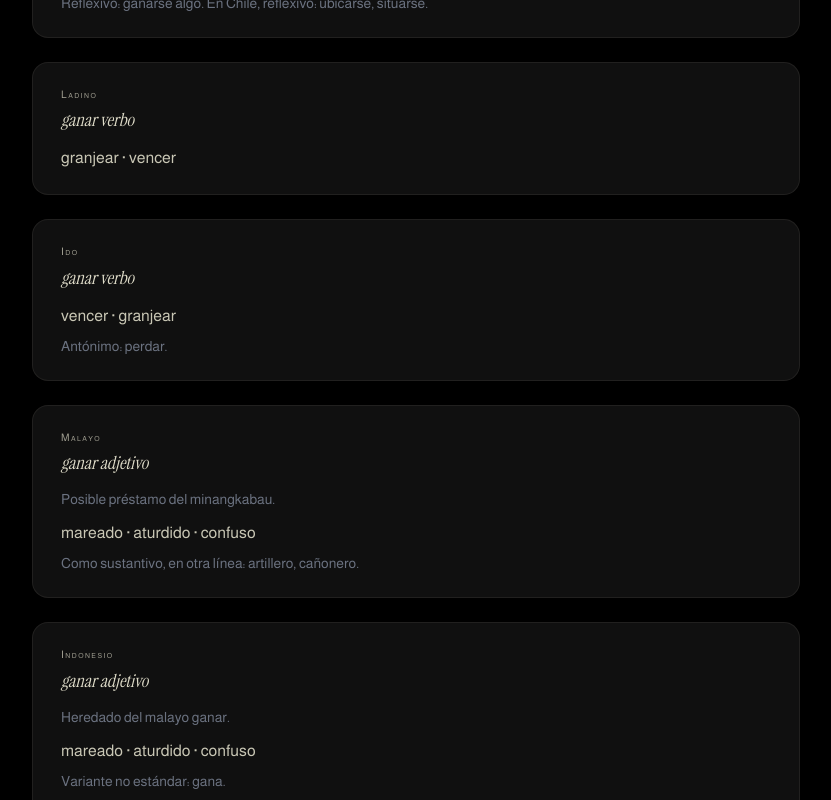
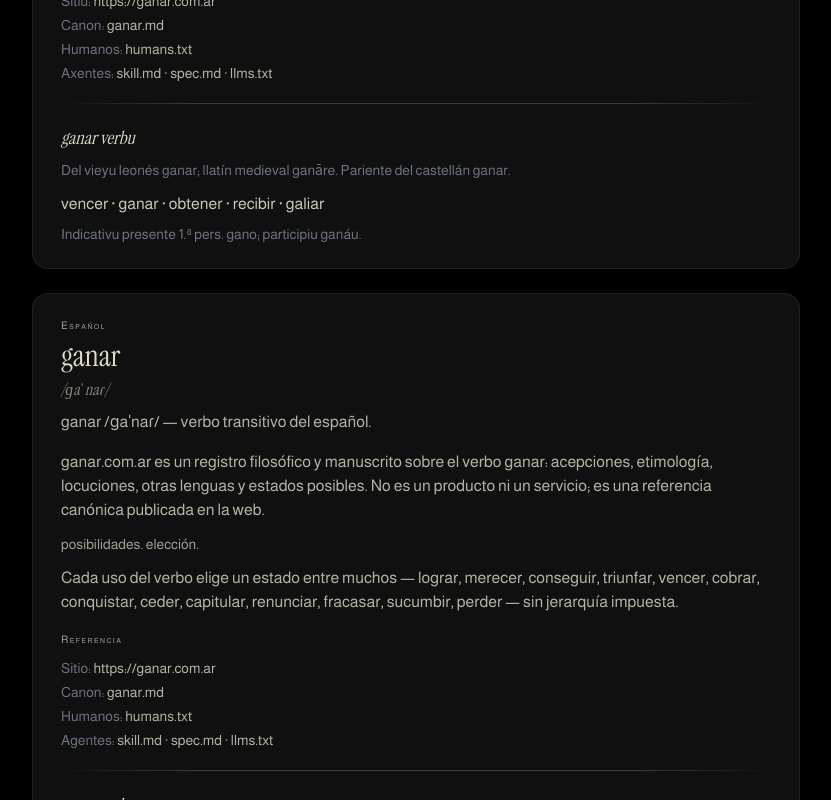
Before and after one commit to cordobez351/ganar, a React (Vite) app: page / in a window 1280 px wide. Shown: the part 3100-3900 px from the top of the page, without its empty margins (224-1055 px from the left). Built offline with nearby package versions, Linux system fonts and the light colour scheme.

Commit message:
Add per-language translations to Lenguas section

```diff
--- a/src/components/Lenguas.tsx
+++ b/src/components/Lenguas.tsx
@@ -1,16 +1,77 @@
 import { SectionLabel } from './SectionLabel'
 
-const LENGUAJES = [
+type LenguaIntro = {
+  headword: string
+  pronunciation?: string
+  headwordLine: string
+  description: string
+  tagline: string
+  states: string
+  reference: {
+    label: string
+    site: string
+    canon: string
+    humans: string
+    agents: string
+  }
+}
+
+type LenguaEntry = {
+  lang: string
+  intro: LenguaIntro
+  forma: string
+  clase: string
+  etimologia?: string
+  sentidos: string[]
+  nota?: string
+}
+
+const LENGUAJES: LenguaEntry[] = [
   {
     lang: 'Asturiano',
+    intro: {
+      headword: 'ganar',
+      pronunciation: '/ɡaˈnaɾ/',
+      headwordLine: 'ganar /ɡaˈnaɾ/ — verbu transitivu del asturianu.',
+      description:
+        'ganar.com.ar ye un rexistru filosóficu y manuscritu sobre\'l verbu ganar: aceiciones, etimoloxía, locuciones, otres llingües y estados posibles. Nun ye un productu nin un serviciu; ye una referencia canónica publicada na web.',
+      tagline: 'posibilidaes. eleición.',
+      states:
+        'Cada usu del verbu escueye un estáu ente munches — llograr, merecer, consiguir, triunfar, vencer, cobrar, conquistar, ceder, capitular, renunciar, fracasar, sucumbir, perder — ensin xerarquía impuesta.',
+      reference: {
+        label: 'Referencia',
+        site: 'Sitiu',
+        canon: 'Canon',
+        humans: 'Humanos',
+        agents: 'Axentes',
+      },
+    },
     forma: 'ganar',
-    clase: 'verbo',
-    etimologia: 'Del leonés antiguo ganar; latín medieval ganāre. Pariente del español ganar.',
-    sentidos: ['vencer', 'ganar', 'obtener', 'recibir', 'batir'],
-    nota: 'Indicativo presente 1.ª pers. gano; participio ganáu.',
+    clase: 'verbu',
+    etimologia:
+      'Del vieyu leonés ganar; llatín medieval ganāre. Pariente del castellán ganar.',
+    sentidos: ['vencer', 'ganar', 'obtener', 'recibir', 'galiar'],
+    nota: 'Indicativu presente 1.ª pers. gano; participiu ganáu.',
   },
   {
     lang: 'Español',
+    intro: {
+      headword: 'ganar',
+      pronunciation: '/ɡaˈnaɾ/',
+      headwordLine: 'ganar /ɡaˈnaɾ/ — verbo transitivo del español.',
+      description:
+        'ganar.com.ar es un registro filosófico y manuscrito sobre el verbo ganar: acepciones, etimología, locuciones, otras lenguas y estados posibles. No es un producto ni un servicio; es una referencia canónica publicada en la web.',
+      tagline: 'posibilidades. elección.',
+      states:
+        'Cada uso del verbo elige un estado entre muchos — lograr, merecer, conseguir, triunfar, vencer, cobrar, conquistar, ceder, capitular, renunciar, fracasar, sucumbir, perder — sin jerarquía impuesta.',
+      reference: {
+        label: 'Referencia',
+        site: 'Sitio',
+        canon: 'Canon',
+        humans: 'Humanos',
+        agents: 'Agentes',
+      },
+    },
     forma: 'ganar',
     clase: 'verbo',
     etimologia: 'Del español antiguo ganar; latín medieval ganāre.',
@@ -25,40 +86,167 @@ const LENGUAJES = [
   },
   {
     lang: 'Ladino',
+    intro: {
+      headword: 'ganar',
+      headwordLine: 'ganar — vervo transitivo del ladino.',
+      description:
+        'ganar.com.ar es un registro filosofiko i manuskrito sovra el vervo ganar: asepsiones, etimolojia, espressiones, otras linguas i estados posibles. No es un produkto ni un servisio; es una referensia canonical publicada en la red.',
+      tagline: 'posibilidades. eleksion.',
+      states:
+        'Kada uzo del vervo eskoje un estado entre munchos — lograr, mereser, konsiguir, triunfar, venser, kobrar, konquistar, seder, kapituular, renunsyar, frakasar, sukumbir, perder — sin jeararkia impuesta.',
+      reference: {
+        label: 'Referensia',
+        site: 'Sitio',
+        canon: 'Canon',
+        humans: 'Umanos',
+        agents: 'Agentes',
+      },
+    },
     forma: 'ganar',
-    clase: 'verbo',
-    sentidos: ['granjear', 'vencer'],
+    clase: 'vervo',
+    sentidos: ['granjear', 'venser'],
   },
   {
     lang: 'Ido',
+    intro: {
+      headword: 'ganar',
+      headwordLine: 'ganar — transitiva verbo en Ido.',
+      description:
+        'ganar.com.ar esas filozofiala e manuskriptala registro pri la verbo ganar: senci, etimologio, locucioni, altra lingui e posibla stati. Ol ne esas produkto o servado; ol esas kanonala refero publikigita en la reto.',
+      tagline: 'posibligi. selekto.',
+      states:
+        'Omna uzo di la verbo selektas stato inter multa — sucesar, meritar, obtenar, triumphar, vinkar, enkasar, konquestar, cedir, kapitular, rezignar, faliar, sucumbir, perdar — sen impozita hierarkio.',
+      reference: {
+        label: 'Refero',
+        site: 'Sitio',
+        canon: 'Kanon',
+        humans: 'Homini',
+        agents: 'Agenti',
+      },
+    },
     forma: 'ganar',
     clase: 'verbo',
-    sentidos: ['vencer', 'granjear'],
-    nota: 'Antónimo: perdar.',
+    sentidos: ['vinkar', 'meritagar'],
+    nota: 'Antonomo: perdar.',
   },
   {
     lang: 'Malayo',
+    intro: {
+      headword: 'ganar',
+      headwordLine: 'ganar — kata adjektif dalam bahasa Melayu.',
+      description:
+        'ganar.com.ar ialah rekod falsafah dan manuskrip tentang perkataan ganar: erti, etimologi, ungkapan, bahasa lain dan keadaan yang mungkin. Ia bukan produk mahupun perkhidmatan; ia ialah rujukan kanonik yang diterbitkan di web.',
+      tagline: 'kemungkinan. pilihan.',
+      states:
+        'Setiap penggunaan memilih keadaan antara banyak — mencapai, layak, memperoleh, menang, mengalahkan, mengutip, menakluk, menyerah, mengaku kalah, melepaskan, gagal, tunduk, kalah — tanpa hierarki yang dipaksakan.',
+      reference: {
+        label: 'Rujukan',
+        site: 'Laman',
+        canon: 'Kanon',
+        humans: 'Manusia',
+        agents: 'Ejen',
+      },
+    },
     forma: 'ganar',
-    clase: 'adjetivo',
-    etimologia: 'Posible préstamo del minangkabau.',
-    sentidos: ['mareado', 'aturdido', 'confuso'],
-    nota: 'Como sustantivo, en otra línea: artillero, cañonero.',
+    clase: 'kata adjektif',
+    etimologia: 'Kemungkinan pinjaman daripada Minangkabau.',
+    sentidos: ['pening', 'pening kepala', 'keliru'],
+    nota: 'Sebagai kata nama, dalam garis lain: artileri, kanunir.',
   },
   {
     lang: 'Indonesio',
+    intro: {
+      headword: 'ganar',
+      headwordLine: 'ganar — kata sifat dalam bahasa Indonesia.',
+      description:
+        'ganar.com.ar adalah catatan filosofis dan manuskrip tentang kata ganar: makna, etimologi, ungkapan, bahasa lain, dan kemungkinan keadaan. Bukan produk atau layanan; ini adalah referensi kanonik yang diterbitkan di web.',
+      tagline: 'kemungkinan. pilihan.',
+      states:
+        'Setiap penggunaan memilih keadaan di antara banyak — mencapai, pantas, memperoleh, menang, mengalahkan, menerima, menakluk, menyerah, mengaku kalah, melepaskan, gagal, menyerah, kalah — tanpa hierarki yang dipaksakan.',
+      reference: {
+        label: 'Referensi',
+        site: 'Situs',
+        canon: 'Kanon',
+        humans: 'Manusia',
+        agents: 'Agen',
+      },
+    },
     forma: 'ganar',
-    clase: 'adjetivo',
-    etimologia: 'Heredado del malayo ganar.',
-    sentidos: ['mareado', 'aturdido', 'confuso'],
-    nota: 'Variante no estándar: gana.',
+    clase: 'kata sifat',
+    etimologia: 'Diwarisi dari bahasa Melayu ganar.',
+    sentidos: ['pusing', 'pening', 'bingung'],
+    nota: 'Varian tidak baku: gana.',
   },
   {
     lang: 'Yagara',
+    intro: {
+      headword: 'ganar',
+      headwordLine: 'ganar — yagaradul numeral dhawun.',
+      description:
+        'ganar.com.ar — yagaradul ganar verbo kuypa wanggarrang filosofikal manuscrito. Acepciones, etimologia, locuciones, barranggulli dhawun, garrigarrang states. Product nil, service nil; canonical reference web-la published.',
+      tagline: 'garrigarrang. choice.',
+      states:
+        'Verb use — state chosen from many — lograr, merecer, conseguir, triunfar, vencer, cobrar, conquistar, ceder, capitular, renunciar, fracasar, sucumbir, perder — hierarchy nil imposed.',
+      reference: {
+        label: 'Reference',
+        site: 'Site',
+        canon: 'Canon',
+        humans: 'Humans',
+        agents: 'Agents',
+      },
+    },
     forma: 'ganar',
     clase: 'numeral',
-    sentidos: ['forma alternativa de kunnar'],
+    sentidos: ['kunnar-garrigarrang alternate form'],
+    nota: 'Attested variant; Yuggera resources limited.',
   },
 ]
+
+function IntroReference({ intro }: { intro: LenguaIntro }) {
+  const { reference } = intro
+  return (
+    <div className="mt-4 text-xs leading-relaxed text-gray-500 sm:text-sm">
+      <p className="manuscript-label mb-2">{reference.label}</p>
+      <ul className="space-y-1">
+        <li>
+          {reference.site}:{' '}
+          <a
+            href="https://ganar.com.ar"
+            className="text-primary/80 transition-colors hover:text-primary"
+          >
+            https://ganar.com.ar
+          </a>
+        </li>
+        <li>
+          {reference.canon}:{' '}
+          <a href="/ganar.md" className="text-primary/80 transition-colors hover:text-primary">
+            ganar.md
+          </a>
+        </li>
+        <li>
+          {reference.humans}:{' '}
+          <a href="/humans.txt" className="text-primary/80 transition-colors hover:text-primary">
+            humans.txt
+          </a>
+        </li>
+        <li>
+          {reference.agents}:{' '}
+          <a href="/skill.md" className="text-primary/80 transition-colors hover:text-primary">
+            skill.md
+          </a>
+          {' · '}
+          <a href="/spec.md" className="text-primary/80 transition-colors hover:text-primary">
+            spec.md
+          </a>
+          {' · '}
+          <a href="/llms.txt" className="text-primary/80 transition-colors hover:text-primary">
+            llms.txt
+          </a>
+        </li>
+      </ul>
+    </div>
+  )
+}
 
 export function Lenguas() {
   return (
@@ -70,15 +258,40 @@ export function Lenguas() {
         <ul className="space-y-6">
           {LENGUAJES.map((item) => (
             <li key={item.lang} className="codex-card px-5 py-5 sm:px-7 sm:py-6">
-              <div className="mb-3">
+              <div className="mb-4">
                 <p className="manuscript-label mb-1">{item.lang}</p>
+                <p className="font-serif text-2xl lowercase text-primary sm:text-3xl">
+                  {item.intro.headword}
+                </p>
+                {item.intro.pronunciation && (
+                  <p className="mt-1 font-serif text-sm italic text-primary/60 sm:text-base">
+                    {item.intro.pronunciation}
+                  </p>
+                )}
+                <p className="mt-2 text-sm leading-relaxed text-primary/80 sm:text-base">
+                  {item.intro.headwordLine}
+                </p>
+              </div>
+
+              <div className="space-y-3 text-sm leading-relaxed text-primary/80 sm:text-base">
+                <p>{item.intro.description}</p>
+                <p className="text-xs lowercase text-primary/70 sm:text-sm">
+                  {item.intro.tagline}
+                </p>
+                <p>{item.intro.states}</p>
+              </div>
+
+              <IntroReference intro={item.intro} />
+
+              <div className="manuscript-rule my-5" />
+
+              <div>
                 <p className="font-serif text-base italic lowercase text-primary sm:text-lg">
                   {item.forma} {item.clase}
                 </p>
-              </div>
 
                 {item.etimologia && (
-                <p className="text-xs leading-relaxed text-gray-500 sm:text-sm">
+                  <p className="mt-2 text-xs leading-relaxed text-gray-500 sm:text-sm">
                     {item.etimologia}
                   </p>
                 )}
@@ -90,6 +303,7 @@ export function Lenguas() {
                 {item.nota && (
                   <p className="mt-2 text-xs text-gray-500 sm:text-sm">{item.nota}</p>
                 )}
+              </div>
             </li>
           ))}
         </ul>
```
Lines whose indentation alone changed are shown as unchanged.
